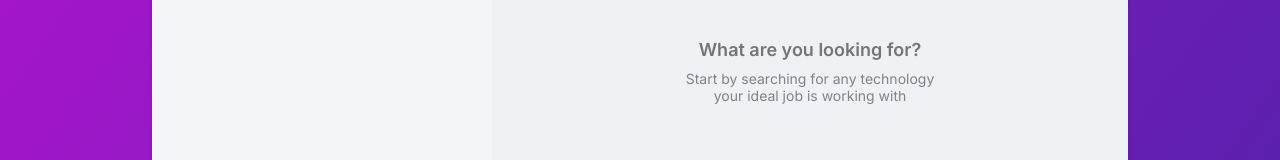
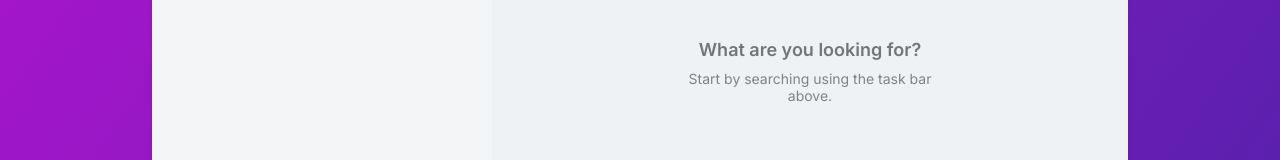
Before and after one commit to Polynomial-B/devjobs, a React (Vite) app: page / in a window 1280 px wide. Shown: the part 425-585 px from the top of the page. Built offline with nearby package versions, Linux system fonts and the light colour scheme.

Commit message:
href updated

```diff
--- a/src/components/JobItemContent.tsx
+++ b/src/components/JobItemContent.tsx
@@ -91,13 +91,13 @@ export default function JobItemContent() {
 					</section>
 				</div>
 
-				<footer className="job-details__footer">
+				{/* <footer className="job-details__footer">
 					<p className="job-details__footer-text">
 						If possible, please reference that you found the job on{" "}
 						<span className="u-bold">rmtDev</span>, we would really
 						appreciate it!
 					</p>
-				</footer>
+				</footer> */}
 			</div>
 		</section>
 	);
@@ -109,10 +109,7 @@ function EmptyJobContent() {
 			<div>
 				<div className="job-details__start-view">
 					<p>What are you looking for?</p>
-					<p>
-						Start by searching for any technology your ideal job is
-						working with
-					</p>
+					<p>Start by searching using the task bar above.</p>
 				</div>
 			</div>
 		</section>
--- a/src/components/JobListItem.tsx
+++ b/src/components/JobListItem.tsx
@@ -4,7 +4,7 @@ import BookmarkIcon from "./BookmarkIcon";
 export default function JobListItem({ jobItems }: JobItemsProps) {
 	return (
 		<li className="job-item">
-			<a className="job-item__link">
+			<a className="job-item__link" href={`#${jobItems.id}`}>
 				<div className="job-item__badge">{jobItems.badgeLetters}</div>
 
 				<div className="job-item__middle">
```
